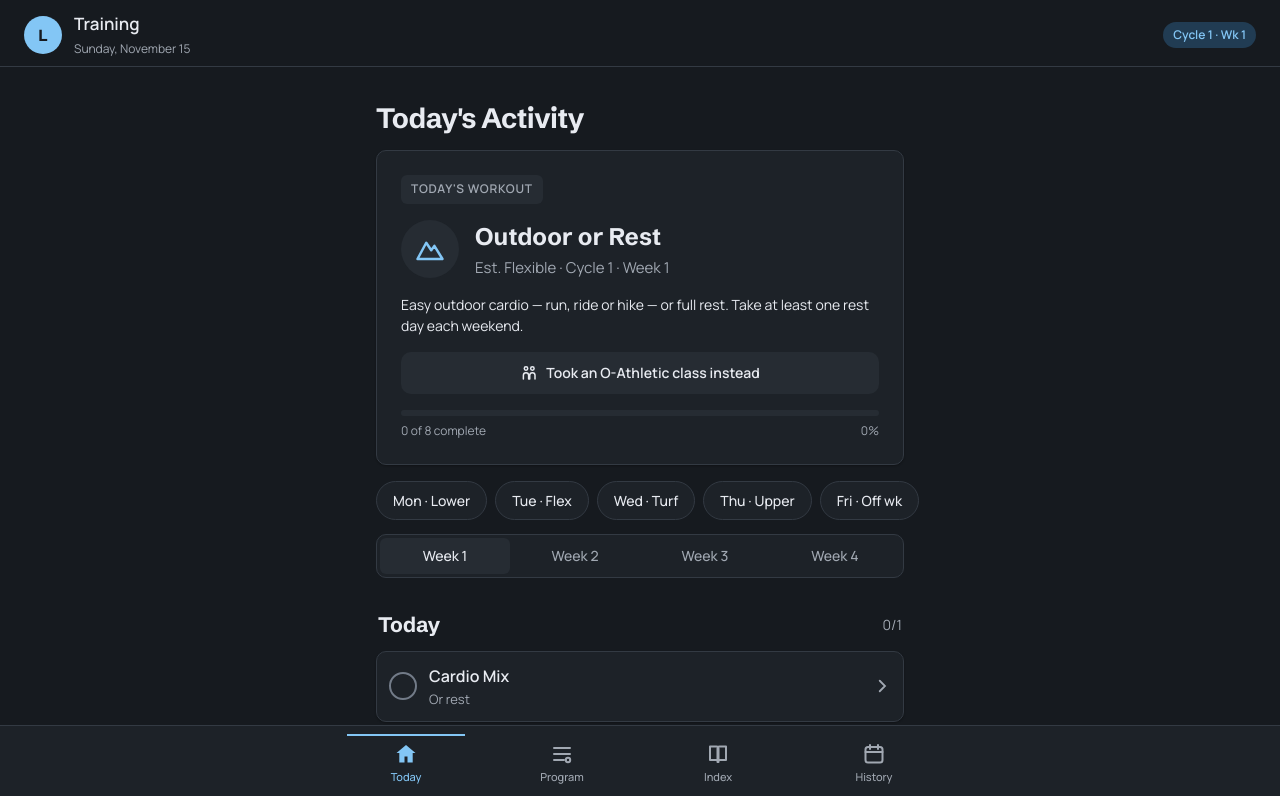
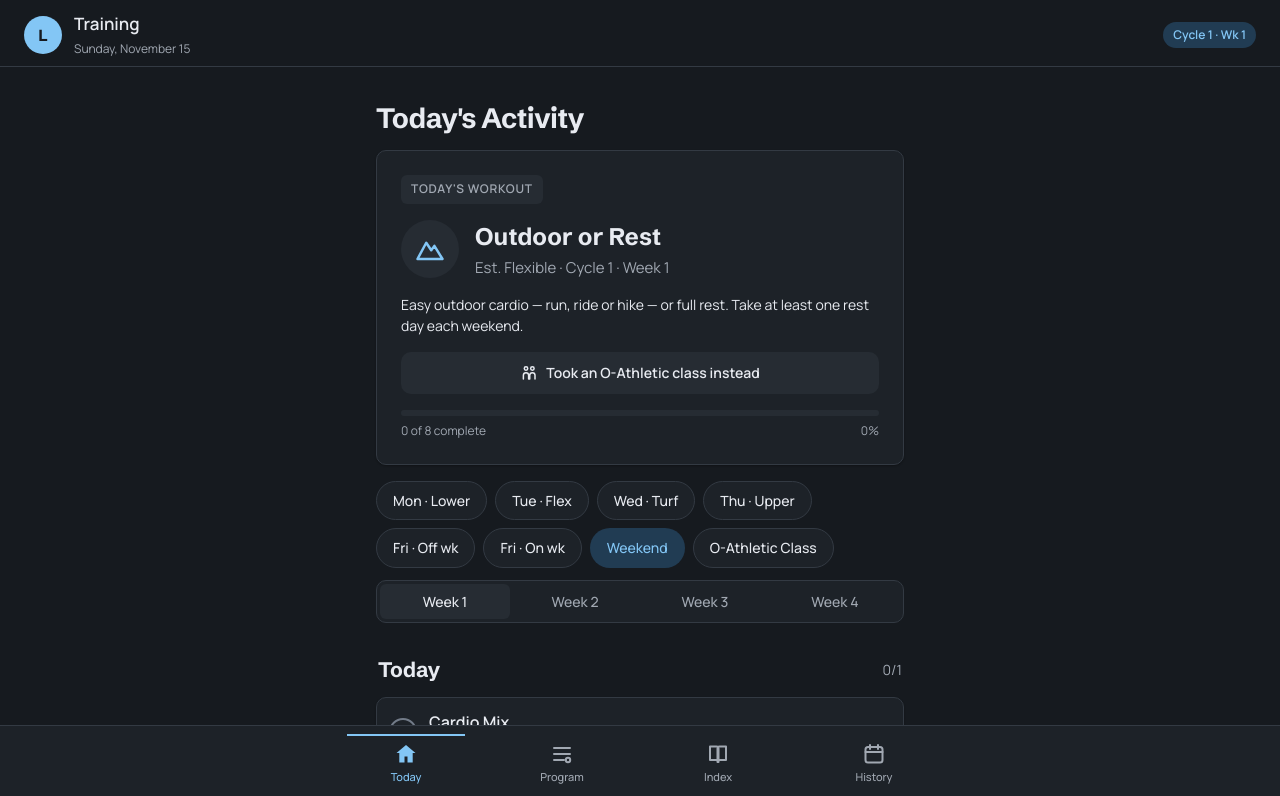
Before and after one commit to leojgray/workout-app, a plain HTML site: page index.html in a window 1280 px wide. Shown: the top 796 px of the page. Drawn offline with Linux system fonts and the light colour scheme.

Commit message:
Wrap the day picker into a grid instead of a horizontal scroller
Leo didn't want to scroll sideways to find today's workout. The pills now
wrap onto as many rows as needed so all 8 options are visible at once.

Co-Authored-By: Claude Sonnet 5 <noreply@anthropic.com>
Claude-Session: https://claude.ai/code/session_01A7HUi3LNHicTLngMFnDUXp

```diff
--- a/index.html
+++ b/index.html
@@ -40,6 +40,7 @@ h1{font-family:var(--f-display);font-size:28px;font-weight:700;letter-spacing:-.
 .bar{height:6px;background:var(--surface-2);border-radius:var(--radius-sm);margin-top:var(--space-4);overflow:hidden}.bar i{display:block;height:100%;background:var(--accent);border-radius:var(--radius-sm);transition:width .3s}
 .barlbl{display:flex;justify-content:space-between;font-size:12px;color:var(--muted);margin-top:7px}
 .scroller{display:flex;gap:var(--space-2);overflow-x:auto;margin:var(--space-4) calc(var(--space-4)*-1) 0;padding:0 var(--space-4) 2px;scrollbar-width:none}.scroller::-webkit-scrollbar{display:none}
+.dayrow{display:flex;flex-wrap:wrap;gap:var(--space-2);margin-top:var(--space-4)}
 .pill{flex:none;font-size:14px;font-weight:500;color:var(--text);background:var(--surface);border:1px solid var(--border);padding:9px var(--space-4);border-radius:var(--radius-pill);transition:background-color var(--ql-dur) var(--ql-ease),border-color var(--ql-dur) var(--ql-ease),color var(--ql-dur) var(--ql-ease)}
 .pill.on{background:var(--highlight);color:var(--accent);border-color:transparent}.pill.auto:not(.on){border-color:var(--accent)}
 @media (hover:hover){.pill:not(.on):hover{background-color:color-mix(in srgb,var(--highlight) 55%,transparent)}}
@@ -236,7 +237,7 @@ function rToday(){
   let h=`<h1>Today's Activity</h1><div class="hero"><span class="tag">${st.w===AUTO?"TODAY'S WORKOUT":"WORKOUT"}</span>
    <div class="herorow"><div class="ico">${IC[w.icon]||IC.lift}</div><div><h3>${esc(w.title)}</h3><p>Est. ${esc(w.est)} · ${TRIAL?"Trial run":PROGRAM.name+" · Week "+st.week}</p></div></div>
    <p class="about">${esc(w.about)}</p>${st.w!=="CLASS"?`<button class="classbtn" data-act="w" data-v="CLASS">${IC.cls.replace(/30/g,"18")} Took an O-Athletic class instead</button>`:""}<div class="bar"><i style="width:${pct}%"></i></div><div class="barlbl"><span>${done} of ${total} complete</span><span>${pct}%</span></div></div>
-   <div class="scroller">${Object.entries(prog).map(([k,v])=>`<button class="pill ${k===st.w?"on":""} ${k===AUTO?"auto":""}" data-act="w" data-v="${k}">${esc(v.label)}</button>`).join("")}<button class="pill ${st.w==="CLASS"?"on":""}" data-act="w" data-v="CLASS">O-Athletic Class</button></div>
+   <div class="dayrow">${Object.entries(prog).map(([k,v])=>`<button class="pill ${k===st.w?"on":""} ${k===AUTO?"auto":""}" data-act="w" data-v="${k}">${esc(v.label)}</button>`).join("")}<button class="pill ${st.w==="CLASS"?"on":""}" data-act="w" data-v="CLASS">O-Athletic Class</button></div>
    <div class="seg">${[1,2,3,4].map(n=>`<button class="${n===st.week?"on":""}" data-act="wk" data-v="${n}">Week ${n}</button>`).join("")}</div>`;
   if(st.w==="CLASS"){const c=st.cls;
     h+=`<div class="h2"><b>Class Log</b><span>${c.type?"✓":""}</span></div><div class="form">
@@ -274,7 +275,7 @@ function rToday(){
 function rProgram(){
   const d=prog[ui.pday];
   let h=`<h1>Program</h1><div class="blocknote" style="margin:0 2px">${esc(PROGRAM.name)} · edits apply to every future session of this day.</div>
-   <div class="scroller">${Object.entries(prog).map(([k,v])=>`<button class="pill ${k===ui.pday?"on":""}" data-act="pday" data-v="${k}">${esc(v.label)}</button>`).join("")}</div>`;
+   <div class="dayrow">${Object.entries(prog).map(([k,v])=>`<button class="pill ${k===ui.pday?"on":""}" data-act="pday" data-v="${k}">${esc(v.label)}</button>`).join("")}</div>`;
   d.blocks.forEach((b,bi)=>{
     h+=`<div class="h2"><b>${esc(b.title)}</b><button class="addbtn" data-act="addopen" data-bi="${bi}">+ Add</button></div><div class="list">`;
     if(!b.items.length)h+=`<div class="erow muted" style="color:var(--muted)">Empty — tap + Add</div>`;
```
